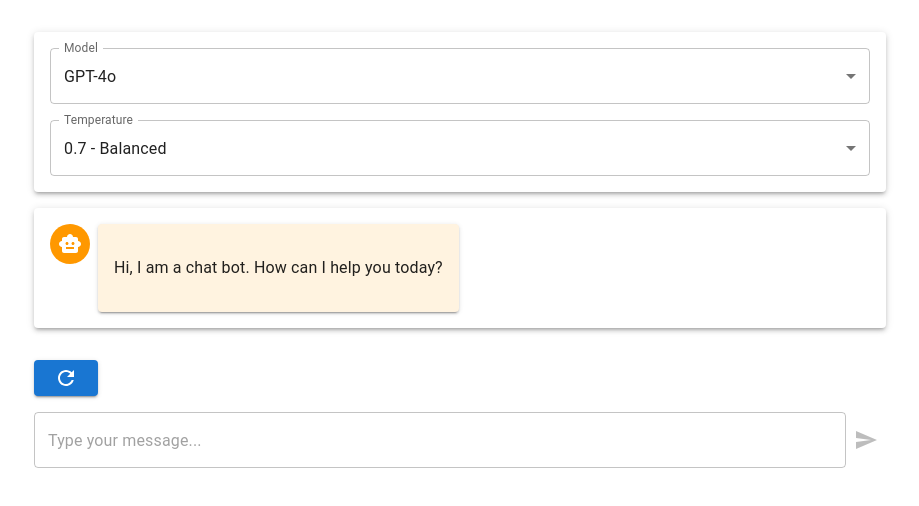
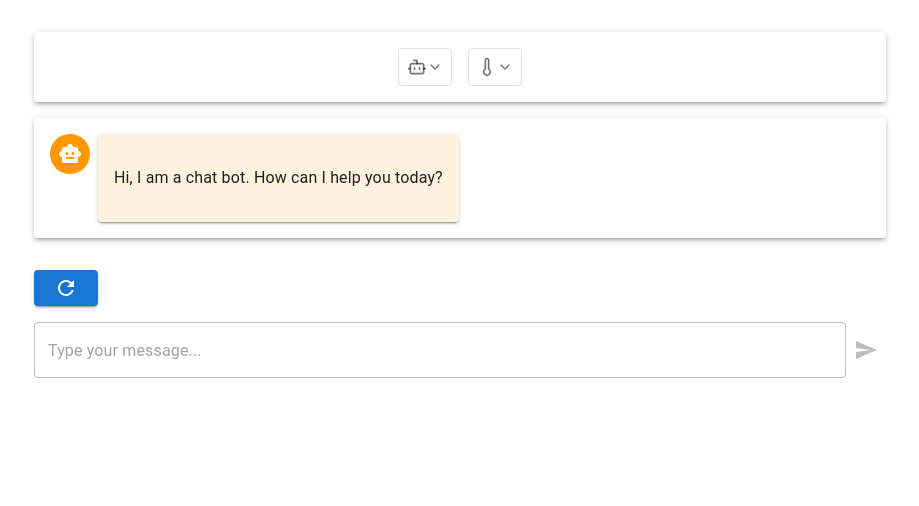
Before and after one commit to IndrajeetPatil/chatgpt-clone, a Next.js app in the folder frontend/: page /chat in a window 1280 px wide. Shown: the top 506 px of the page, without its empty margins (180-1099 px from the left). Built offline with nearby package versions, Linux system fonts and the light colour scheme.

Commit message:
first iteration

```diff
--- a/frontend/app/chat/page.tsx
+++ b/frontend/app/chat/page.tsx
@@ -20,8 +20,7 @@ import { createTheme, ThemeProvider } from "@mui/material/styles";
 import AssistantMessage from "../../components/messages/AssistantMessage";
 import ChatInput from "../../components/messages/ChatInput";
 import UserMessage from "../../components/messages/UserMessage";
-import AssistantModelParameter from "../../components/parameters/AssistantModelParameter";
-import AssistantTemperatureParameter from "../../components/parameters/AssistantTemperatureParameter";
+import AssistantParameters from "../../components/parameters/AssistantParameters";
 
 interface Message {
   role: "user" | "assistant";
@@ -96,15 +95,10 @@ export default function Home() {
       <Container maxWidth="md">
         <Box sx={{ my: 4 }}>
           {/* Settings Panel */}
-          <Paper elevation={3} sx={{ p: 2, mb: 2 }}>
-            <Stack spacing={2}>
-              <AssistantModelParameter model={model} setModel={setModel} />
-              <AssistantTemperatureParameter
-                temperature={temperature}
-                setTemperature={setTemperature}
-              />
-            </Stack>
-          </Paper>
+          <AssistantParameters
+            setModel={setModel}
+            setTemperature={setTemperature}
+          />
 
           {/* Chat Messages */}
           {messages.length > 0 && (
--- a/frontend/components/parameters/AssistantModelParameter.tsx
+++ /dev/null
@@ -1,28 +0,0 @@
-import React from "react";
-
-import { AssistantModel } from "@/client/types/assistant";
-import { FormControl, InputLabel, MenuItem, Select } from "@mui/material";
-
-interface AssistantModelParameterProps {
-  model: AssistantModel;
-  setModel: (model: AssistantModel) => void;
-}
-
-const AssistantModelParameter: React.FC<AssistantModelParameterProps> = ({
-  model,
-  setModel,
-}) => (
-  <FormControl fullWidth sx={{ mb: 2 }}>
-    <InputLabel>Model</InputLabel>
-    <Select
-      value={model}
-      label="Model"
-      onChange={(e) => setModel(e.target.value as AssistantModel)}
-    >
-      <MenuItem value="gpt-4o">GPT-4o</MenuItem>
-      <MenuItem value="gpt-4o-mini">GPT-4o Mini</MenuItem>
-    </Select>
-  </FormControl>
-);
-
-export default AssistantModelParameter;
--- /dev/null
+++ b/frontend/components/parameters/AssistantParameters.tsx
@@ -0,0 +1,119 @@
+import React, { useState } from "react";
+import {
+  IconButton,
+  Menu,
+  MenuItem,
+  Tooltip,
+  Stack,
+  Paper,
+} from "@mui/material";
+import { Bot, Thermometer, ChevronDown } from "lucide-react";
+import { AssistantModel, AssistantTemperature } from "@/client/types/assistant";
+
+interface AssistantParametersProps {
+  setModel: (model: AssistantModel) => void;
+  setTemperature: (temperature: AssistantTemperature) => void;
+}
+
+const AssistantParameters: React.FC<AssistantParametersProps> = ({
+  setModel,
+  setTemperature,
+}) => {
+  const [anchorEl, setAnchorEl] = useState<HTMLElement | null>(null);
+  const [menuType, setMenuType] = useState<"model" | "temperature" | null>(
+    null
+  );
+
+  const handleClick = (
+    event: React.MouseEvent<HTMLButtonElement>,
+    type: "model" | "temperature"
+  ) => {
+    setAnchorEl(event.currentTarget);
+    setMenuType(type);
+  };
+
+  const handleClose = () => {
+    setAnchorEl(null);
+    setMenuType(null);
+  };
+
+  const handleModelChange = (newModel: AssistantModel) => {
+    setModel(newModel);
+    handleClose();
+  };
+
+  const handleTemperatureChange = (newTemperature: AssistantTemperature) => {
+    setTemperature(newTemperature);
+    handleClose();
+  };
+
+  const modelMenuItems = [
+    <MenuItem key="full" onClick={() => handleModelChange(AssistantModel.FULL)}>
+      GPT-4o
+    </MenuItem>,
+    <MenuItem key="mini" onClick={() => handleModelChange(AssistantModel.MINI)}>
+      GPT-4o Mini
+    </MenuItem>,
+  ];
+
+  const temperatureMenuItems = [
+    <MenuItem
+      key="deterministic"
+      onClick={() =>
+        handleTemperatureChange(AssistantTemperature.DETERMINISTIC)
+      }
+    >
+      0.2 - More Deterministic
+    </MenuItem>,
+    <MenuItem
+      key="balanced"
+      onClick={() => handleTemperatureChange(AssistantTemperature.BALANCED)}
+    >
+      0.7 - Balanced
+    </MenuItem>,
+    <MenuItem
+      key="creative"
+      onClick={() => handleTemperatureChange(AssistantTemperature.CREATIVE)}
+    >
+      0.9 - More Creative
+    </MenuItem>,
+  ];
+
+  return (
+    <Paper elevation={3} sx={{ p: 2, mb: 2 }}>
+      <Stack direction="row" spacing={2} justifyContent="center">
+        <Tooltip title="Choose Assistant Model">
+          <IconButton
+            onClick={(e) => handleClick(e, "model")}
+            sx={{
+              border: "1px solid",
+              borderColor: "divider",
+              borderRadius: 1,
+            }}
+          >
+            <Bot size={20} />
+            <ChevronDown size={16} />
+          </IconButton>
+        </Tooltip>
+        <Tooltip title="Choose Temperature">
+          <IconButton
+            onClick={(e) => handleClick(e, "temperature")}
+            sx={{
+              border: "1px solid",
+              borderColor: "divider",
+              borderRadius: 1,
+            }}
+          >
+            <Thermometer size={20} />
+            <ChevronDown size={16} />
+          </IconButton>
+        </Tooltip>
+      </Stack>
+      <Menu anchorEl={anchorEl} open={Boolean(anchorEl)} onClose={handleClose}>
+        {menuType === "model" ? modelMenuItems : temperatureMenuItems}
+      </Menu>
+    </Paper>
+  );
+};
+
+export default AssistantParameters;
--- a/frontend/components/parameters/AssistantTemperatureParameter.tsx
+++ /dev/null
@@ -1,32 +0,0 @@
-import React from "react";
-
-import { AssistantTemperature } from "@/client/types/assistant";
-import { FormControl, InputLabel, MenuItem, Select } from "@mui/material";
-
-interface AssistantTemperatureParameterProps {
-  temperature: AssistantTemperature;
-  setTemperature: (temp: AssistantTemperature) => void;
-}
-
-const AssistantTemperatureParameter: React.FC<
-  AssistantTemperatureParameterProps
-> = ({ temperature, setTemperature }) => (
-  <FormControl fullWidth>
-    <InputLabel>Temperature</InputLabel>
-    <Select
-      value={temperature}
-      label="Temperature"
-      onChange={(e) => setTemperature(e.target.value as AssistantTemperature)}
-    >
-      <MenuItem value={AssistantTemperature.DETERMINISTIC}>
-        0.2 - More Deterministic
-      </MenuItem>
-      <MenuItem value={AssistantTemperature.BALANCED}>0.7 - Balanced</MenuItem>
-      <MenuItem value={AssistantTemperature.CREATIVE}>
-        0.9 - More Creative
-      </MenuItem>
-    </Select>
-  </FormControl>
-);
-
-export default AssistantTemperatureParameter;
--- a/frontend/package.json
+++ b/frontend/package.json
@@ -19,6 +19,7 @@
     "@mui/icons-material": "^6.1.2",
     "@mui/material": "^6.1.2",
     "axios": "^1.7.7",
+    "lucide-react": "^0.451.0",
     "next": "14.2.14",
     "pino": "^9.4.0",
     "pino-pretty": "^11.2.2",
```
Also changed, not shown: 1 other file (tests, documents, lock files or other folders).
